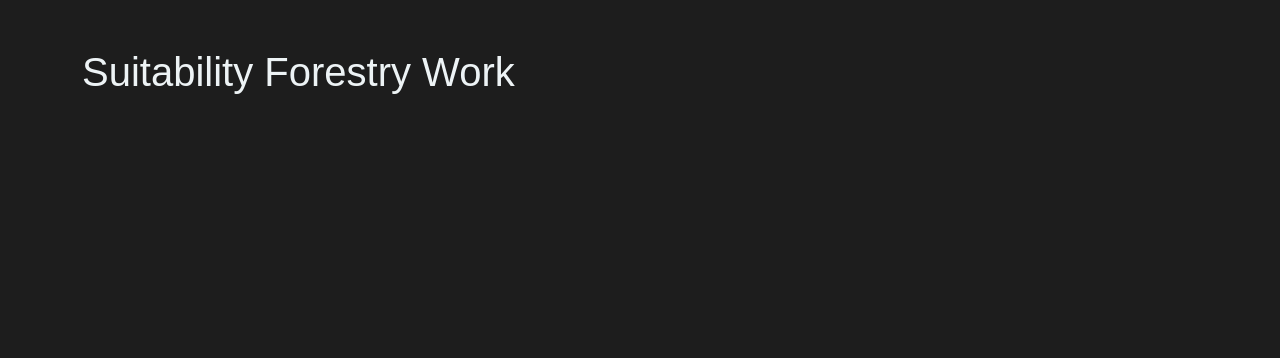
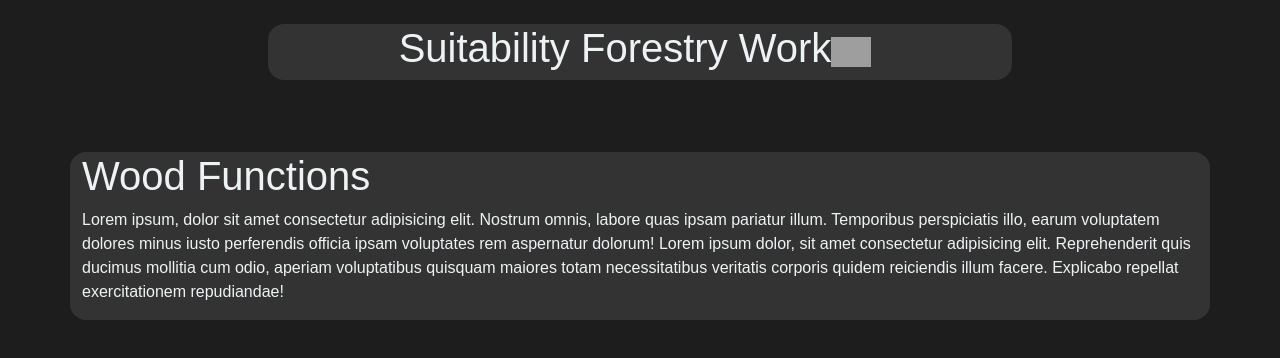
Before and after one commit to JungleKiosk/Suitability_forestry_work, a Vue app: page / in a window 1280 px wide. Shown: the top 358 px of the page. Built offline with nearby package versions, Linux system fonts and the light colour scheme; grey boxes are pictures that could not be loaded.

Commit message:
setting title and intro

```diff
--- a/src/App.vue
+++ b/src/App.vue
@@ -1,17 +1,25 @@
 <script>
+
+import AppHeader from './components/AppHeader.vue';
+import Jumbotron from './components/Jumbotron.vue';
+
+export default {
+  data() {
+    return {
+    };
+  },
+  components: { AppHeader, Jumbotron }
+}
+
 
 </script>
 
 <template>
-  <div class="container my-5">
-    <div class="row">
-      <div class="col-12">
-        <h1>Suitability Forestry Work</h1>
-      </div>
-    </div>
-  </div>
+  <AppHeader></AppHeader>
+  <Jumbotron></Jumbotron>
 </template>
 
 <style scoped>
 
+
 </style>
--- a/src/assets/scss/app.scss
+++ b/src/assets/scss/app.scss
@@ -8,3 +8,18 @@ body {
     color: $light;
     font-family: 'Nunito', sans-serif;
 }
+
+
+.bg_item {
+    background-color: $dark ;
+    color: $light;
+}
+
+.title {
+    font-weight: 500;
+    color: $info;
+}
+
+.container p a {
+    color: $info;
+}
--- /dev/null
+++ b/src/components/AppHeader.vue
@@ -0,0 +1,34 @@
+<script>
+
+export default {
+    data() {
+        return {
+
+        };
+    }
+}
+
+</script>
+
+
+
+<template>
+    <header>
+        <div class="container p-4">
+            <div class="row justify-content-center">
+                <div class="col-12 col-lg-8 col-md-8 bg_item rounded-4 d-flex align-items-center justify-content-center">
+                    <h1>Suitability Forestry Work</h1>
+                    <img src="./../assets/img/icons/qgis_logo.png" alt="" class="logo">
+                </div>
+            </div>
+        </div>
+    </header>
+</template>
+
+<style>
+.logo {
+    height: 30px;
+    width: auto;
+    margin-right: 10px;
+}
+</style>
--- /dev/null
+++ b/src/components/Jumbotron.vue
@@ -0,0 +1,41 @@
+<script>
+
+export default {
+    data() {
+        return {
+
+        };
+    }
+}
+
+</script>
+
+
+
+<template>
+    <div id="goup" class="container my-5 txt_jumbo">
+        <div class="row justify-content-center ">
+            <div class="col-12 col-lg-12 col-md-8 bg_item rounded-4">
+                <h1>Wood Functions</h1>
+                <p>
+                    Lorem ipsum, dolor sit amet consectetur adipisicing elit. Nostrum omnis, labore quas ipsam pariatur
+                    illum. Temporibus perspiciatis illo, earum voluptatem dolores minus iusto perferendis officia ipsam
+                    voluptates rem aspernatur dolorum!
+                    Lorem ipsum dolor, sit amet consectetur adipisicing elit. Reprehenderit quis ducimus mollitia cum odio,
+                    aperiam voluptatibus quisquam maiores totam necessitatibus veritatis corporis quidem reiciendis illum
+                    facere. Explicabo repellat exercitationem repudiandae!
+                </p>
+            </div>
+        </div>
+
+    </div>
+</template>
+
+
+
+
+<style>
+.logo_text {
+    font-weight: bold;
+}
+</style>
```
